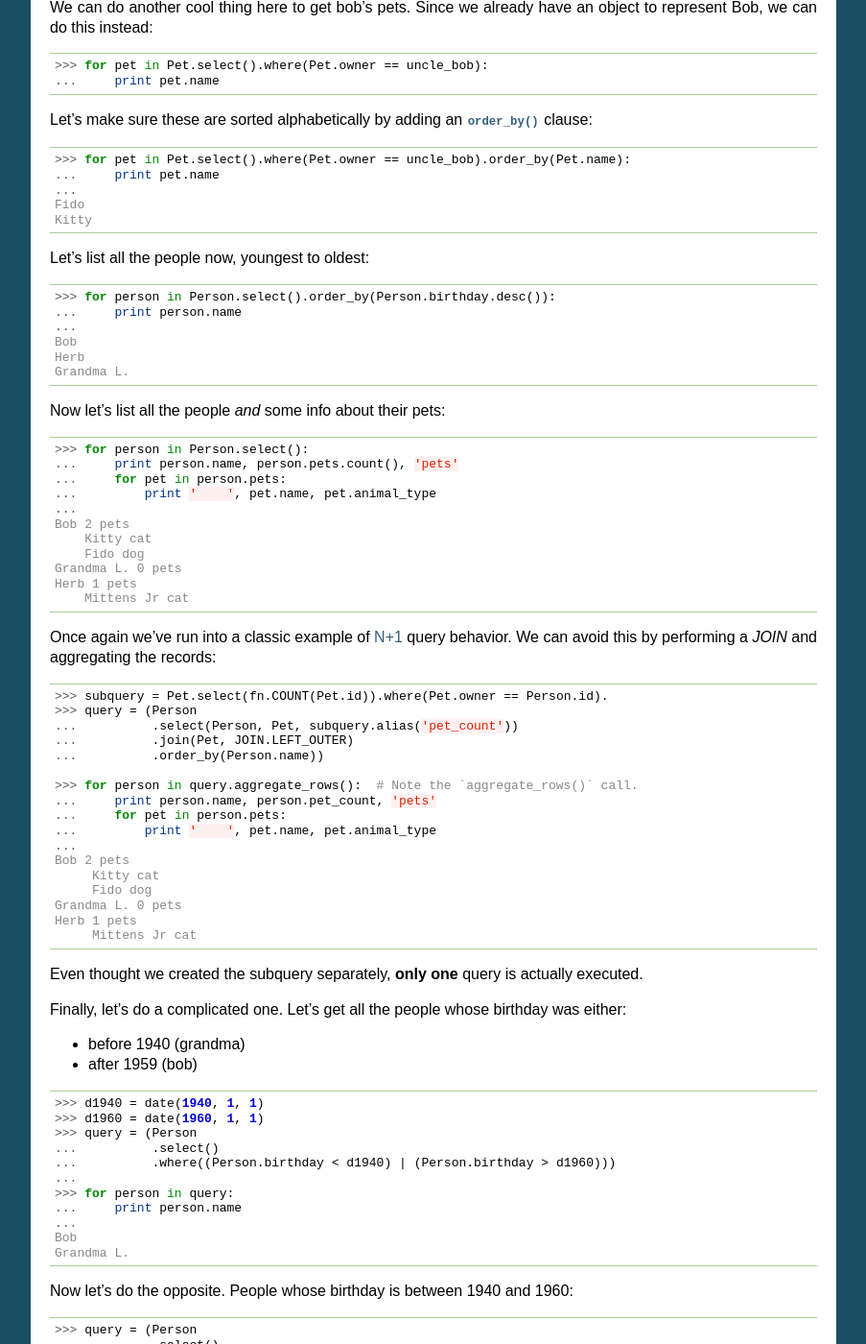
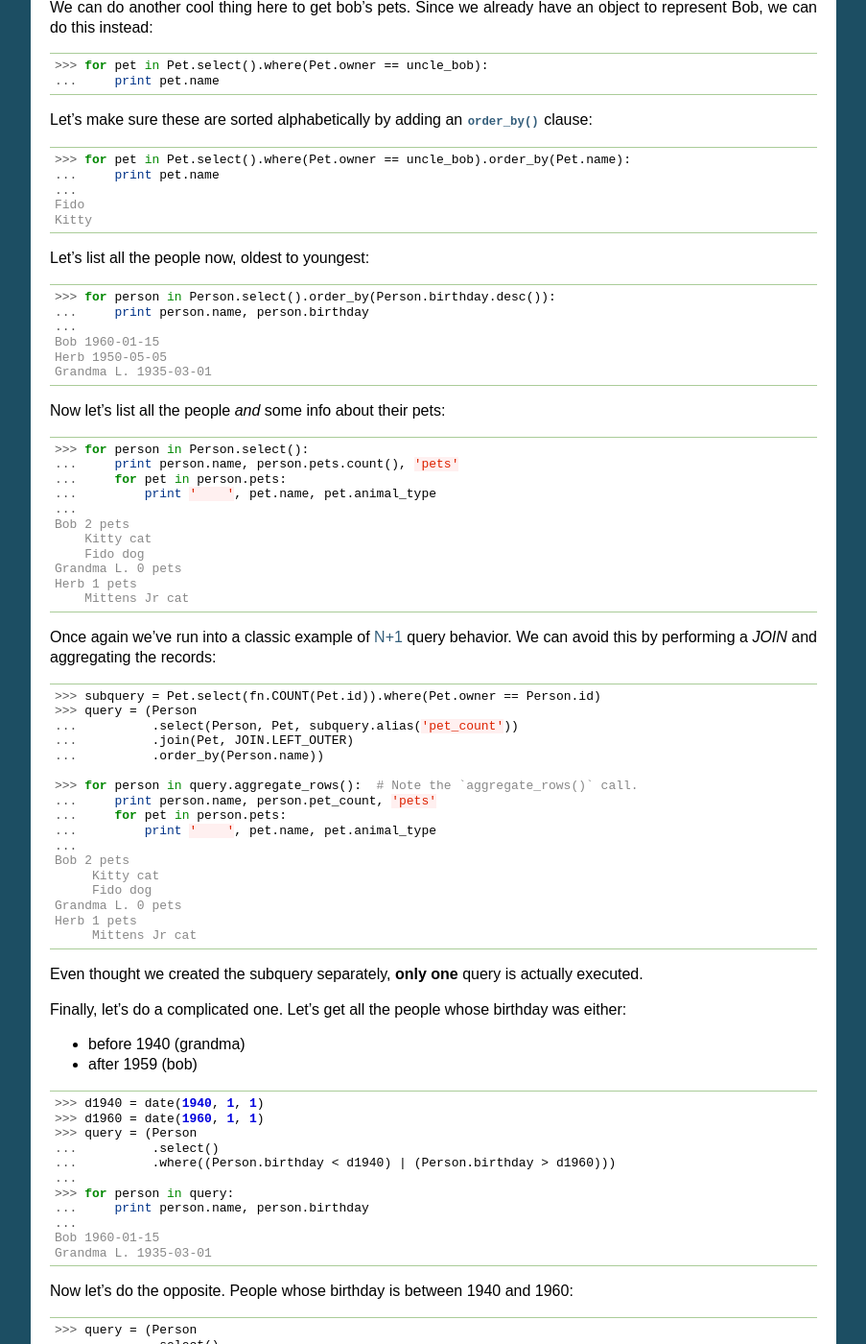
Before and after one commit to coleifer/peewee, a Sphinx documentation site: the page built from docs/peewee/quickstart.rst, in a window 1280 px wide and 1400 px high, scrolled down 3455 px. Shown: the whole window at 96% size, without its empty margins (198-1101 px from the left). Built offline with Sphinx 7.4.7, drawn with Linux system fonts in a browser that asks for light colours; pages that are not in the unit, such as notebooks, are missing from menus; some of the changed text lies outside the part shown.

Commit message:
Update quickstart.rst

```diff
--- a/docs/peewee/quickstart.rst
+++ b/docs/peewee/quickstart.rst
@@ -223,16 +223,16 @@
     Fido
     Kitty
 
-Let's list all the people now, youngest to oldest:
+Let's list all the people now, oldest to youngest:
 
 .. code-block:: pycon
 
     >>> for person in Person.select().order_by(Person.birthday.desc()):
-    ...     print person.name
+    ...     print person.name, person.birthday
     ...
-    Bob
-    Herb
-    Grandma L.
+    Bob 1960-01-15
+    Herb 1950-05-05
+    Grandma L. 1935-03-01
 
 Now let's list all the people *and* some info about their pets:
 
@@ -254,7 +254,7 @@
 
 .. code-block:: pycon
 
-    >>> subquery = Pet.select(fn.COUNT(Pet.id)).where(Pet.owner == Person.id).
+    >>> subquery = Pet.select(fn.COUNT(Pet.id)).where(Pet.owner == Person.id)
     >>> query = (Person
     ...          .select(Person, Pet, subquery.alias('pet_count'))
     ...          .join(Pet, JOIN.LEFT_OUTER)
@@ -289,10 +289,10 @@
     ...          .where((Person.birthday < d1940) | (Person.birthday > d1960)))
     ...
     >>> for person in query:
-    ...     print person.name
+    ...     print person.name, person.birthday
     ...
-    Bob
-    Grandma L.
+    Bob 1960-01-15
+    Grandma L. 1935-03-01
 
 Now let's do the opposite. People whose birthday is between 1940 and 1960:
 
@@ -303,9 +303,9 @@
     ...          .where((Person.birthday > d1940) & (Person.birthday < d1960)))
     ...
     >>> for person in query:
-    ...     print person.name
+    ...     print person.name, person.birthday
     ...
-    Herb
+    Herb 1950-05-05
 
 One last query. This will use a SQL function to find all people whose names start with either an upper or lower-case *G*:
 
```
Also changed, not shown: other parts of docs/peewee/quickstart.rst (+1 -1 lines).
